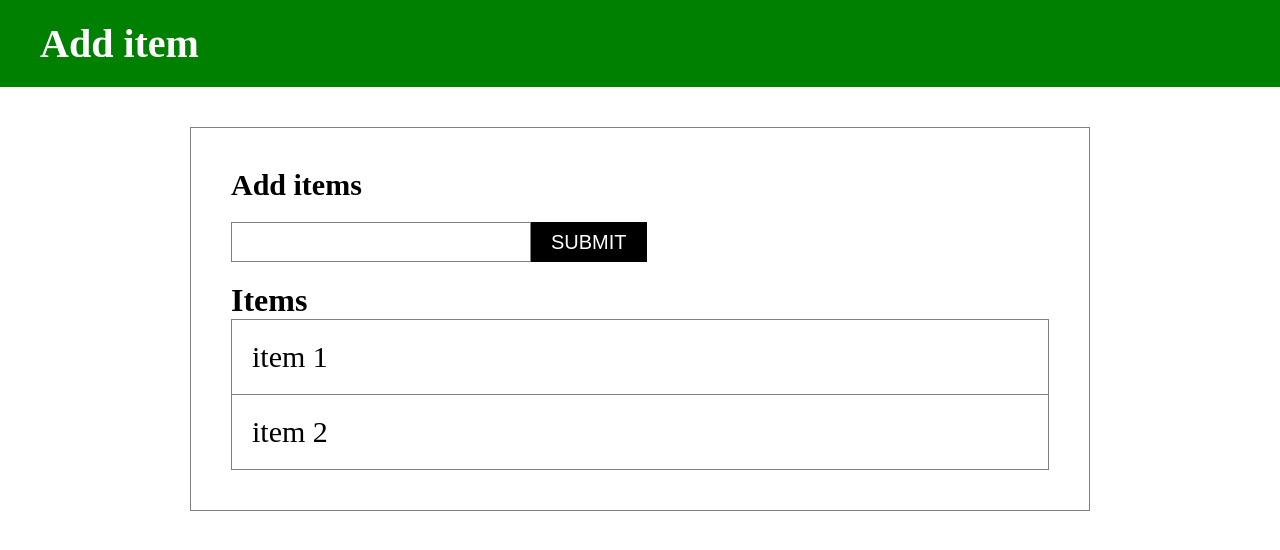
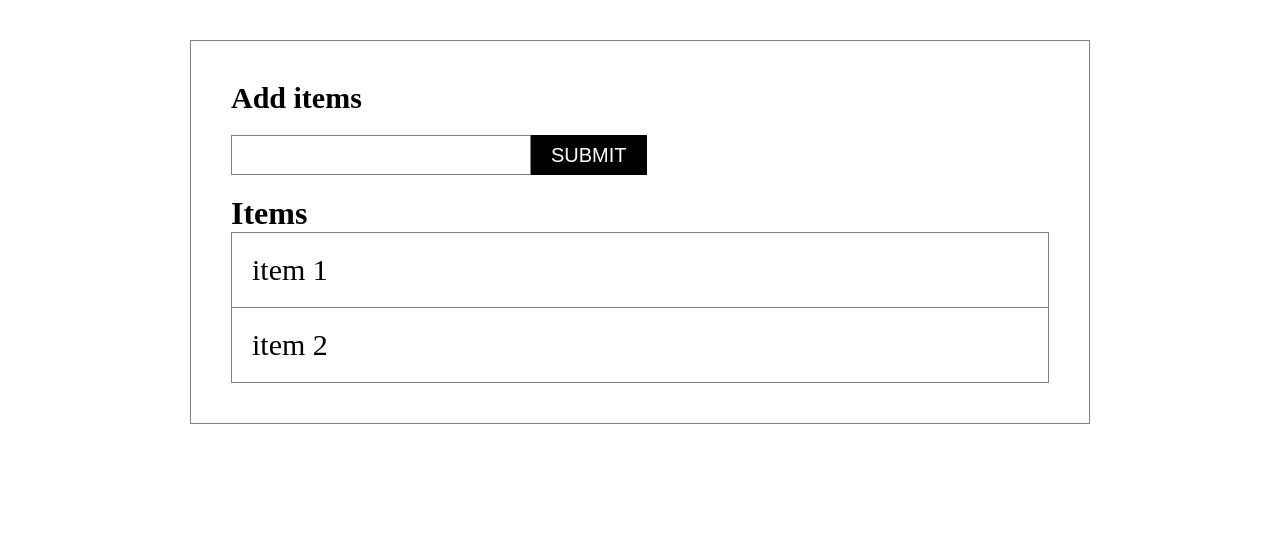
Before and after one commit to BobomurodSlave/todo_app, a plain HTML site: page index.html in a window 1280 px wide. Drawn offline with Linux system fonts and the light colour scheme.

Commit message:
removed header

```diff
--- a/index.html
+++ b/index.html
@@ -9,9 +9,6 @@
     <script src="app.js"></script>
   </head>
   <body>
-    <header>
-      <h1 class="header-title">Add item</h1>
-    </header>
     <div class="box-wrapper">
       <div class="box">
         <h1 class="box-title">Add items</h1>
```
